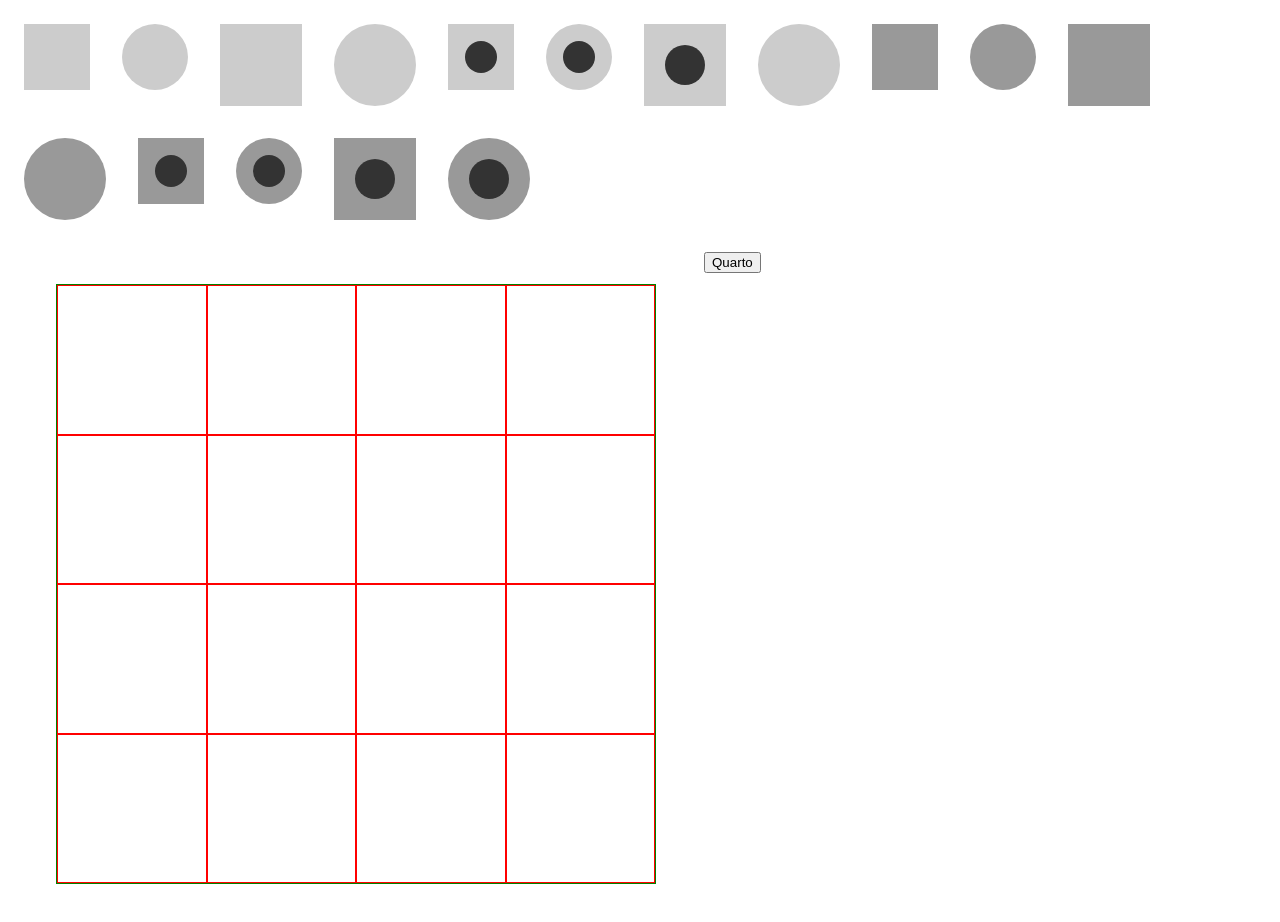
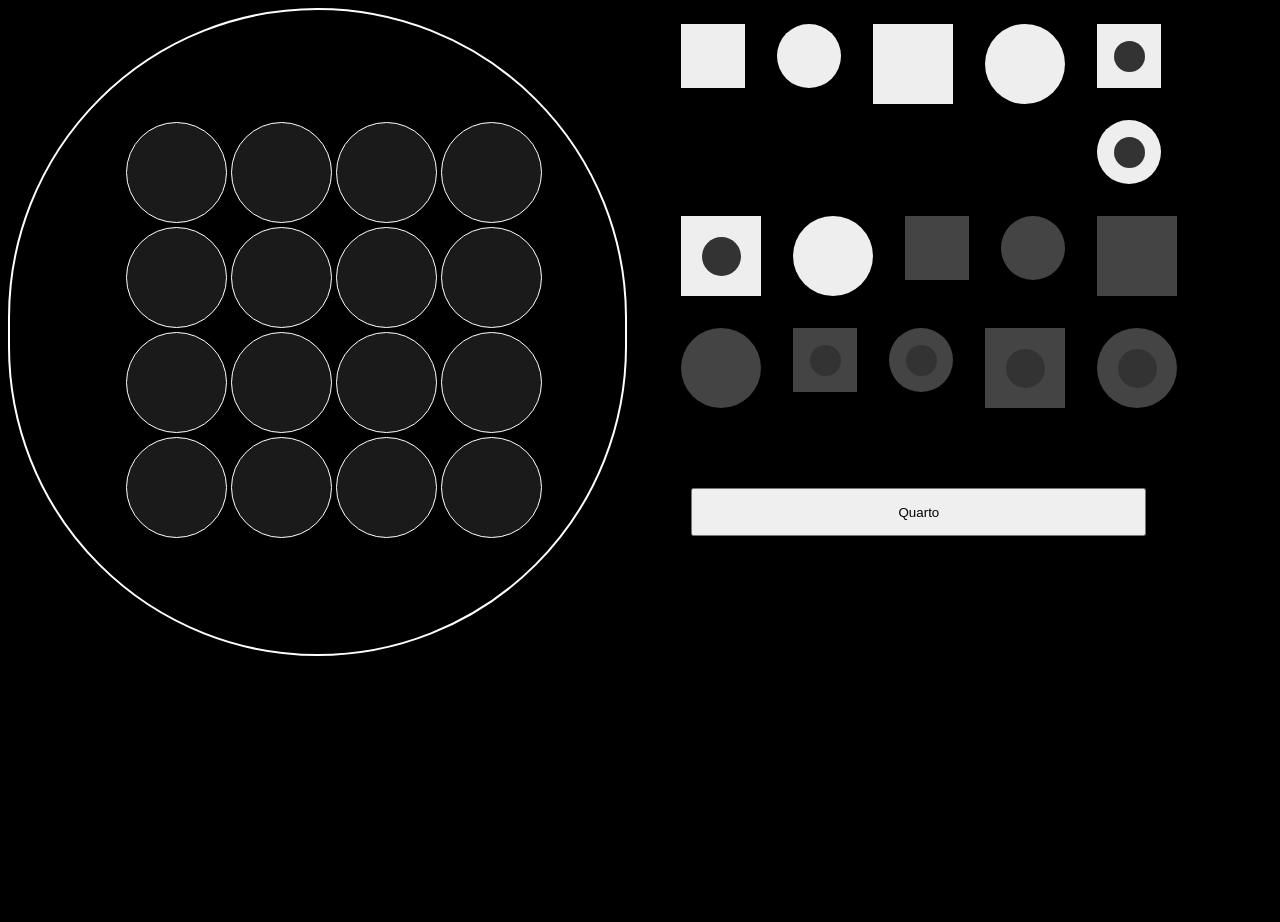
Before and after one commit to sakkelaaksonen/quarto-hotseat, a website with bundled scripts: page index.html in a window 1280 px wide. After the commit the page ends 800 px from the top, so only its background shows below. Built offline with nearby package versions, Linux system fonts and the light colour scheme.

Commit message:
making UI

```diff
--- a/index.html
+++ b/index.html
@@ -12,8 +12,7 @@
     <!--this div must have no whitespace or anything else
     TODO: less fragile indexing method
     -->
-  <div class="pieces" id="js-pieces"></div>
-
+    <div class="grid-container">
      <div id="js-grid" class="grid">
 
       <div class="grid-cell js-grid-cell" id="cell-0-0"></div>
@@ -37,11 +36,12 @@
       <div class="grid-cell js-grid-cell" id="cell-3-3"></div>
 
     </div>
+  </div>
+  <div class="pieces" id="js-pieces"></div>
 
   <div class="playbox" id="js-playbox"></div>
-<p>
+  <div class="button-container">
     <button id="js-quarto">Quarto</button>
-</p>
-
+  </div>
 </body>
 </html>
--- a/quarto-engine.js
+++ b/quarto-engine.js
@@ -108,8 +108,8 @@ var Quarto = (function() {
   }
 
   function _isTallSet(row) {
-    33
     var counter = 0;
+
     for (i = 0; i < row.length; i++) {
       if (row[i] !== undefined && row[i].isTall()) {
         counter++;
--- a/quarto-ui.js
+++ b/quarto-ui.js
@@ -17,7 +17,7 @@ var QuartoUI = (function(Quarto) {
     lastMove: {
       row: null,
       column: null,
-      piece: null,
+      piece: null
       // pieceIndex:null,
     },
     init: function() {
--- a/quarto.css
+++ b/quarto.css
@@ -1,33 +1,55 @@
+body{
+  background:#000;
+}
+
+
+
+div {
+  box-sizing:border-box;
+}
+
+.grid-container {
+  border-radius:10000px;
+  border:2px solid white;
+  float: left;
+  padding:3rem;
+  width:49%;
+
+}
+
 .grid {
-    margin:3rem;
-    height:600px;
-    width:600px;
-    border:1px solid green;
-    box-sizing: border-box;
+    margin:4rem;
+    height:420px;
+    width:420px;
     float: left;
   }
 
   .grid-cell {
-    height:25%;
-    width: 25%;
+    height:24%;
+    width: 24%;
+    margin:0 0 1% 1%;
     float: left;
-    border:1px solid red;
-    box-sizing: border-box;
+    border:1px solid white;
+    border-radius:100px;
+    background-color: rgba(255,255,255,0.1);
   }
 
   .grid-cell:hover {
-    background: green;
+    background: rgba(255,120,220,0.2);
   }
 
 
 .playbox {
   float: left;
-}
+/*  width: 48%;
+*/}
 /*
 pieces
 */
 .pieces {
-  width: 100%;
+  width: 49%;
+  /*margin:0 0 0 20%;*/
+  padding:0 0 0 3%;
   overflow:auto;
 }
 
@@ -36,6 +58,7 @@ pieces
   float:left;
   margin: 1rem;
   border:1px solid transparent;
+
 }
 
 .piece:hover {
@@ -43,11 +66,11 @@ pieces
 }
 
 .dark {
-  background:#999;
+  background:#444;
 }
 
 .light {
-  background:#ccc;
+  background:#eee;
 }
 
 .square {}
@@ -69,8 +92,6 @@ pieces
   position: absolute;
 }
 
-/*2D-prototype is "big " and "small" */
-
 .short {
   width:4rem;
   height: 4rem;
@@ -80,3 +101,17 @@ pieces
   width:5rem;
   height:5rem;
 }
+
+.button-container {
+  float: left;
+  margin:4rem 0 4rem 4rem;
+  width: 40%;
+}
+
+.button-container button {
+  display: block;
+  height: 3rem;
+  float: left;
+  width: 90%;
+  margin: 0 auto;
+}
```
Lines whose indentation alone changed are shown as unchanged.
